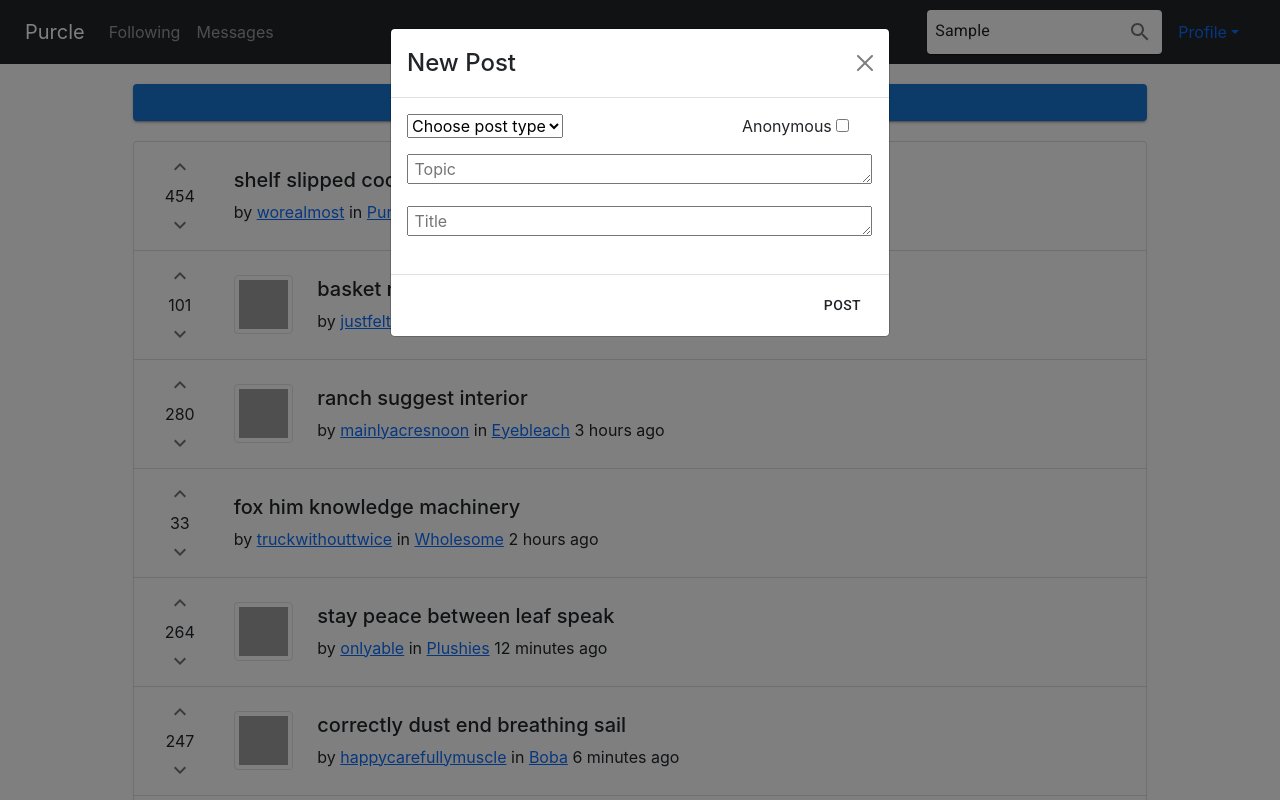
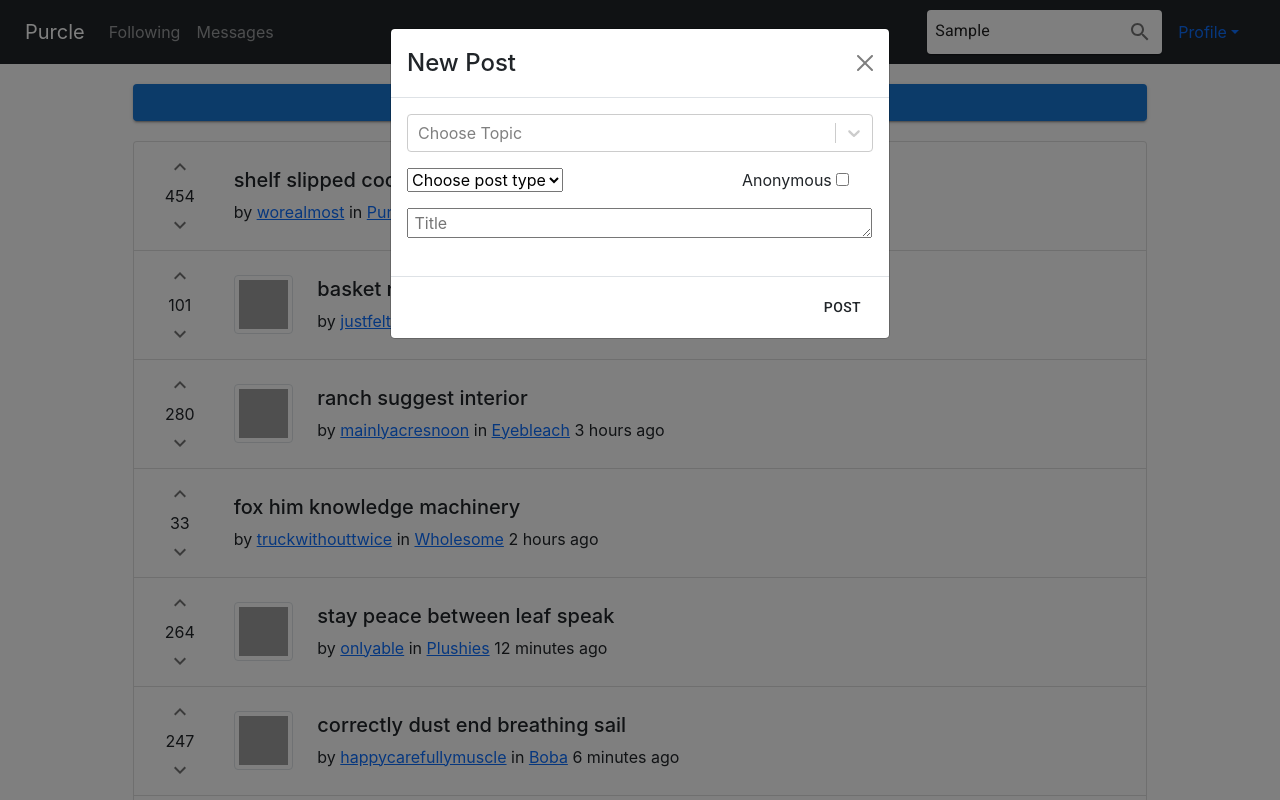
Before and after one commit to ldavid19/Purcle, a React (Create React App) app in the folder frontend/: page / in a window 1280 px wide. Both pictures are taken after typing "Sample" into the empty fields and a click on the button "CREATE NEW POST". Shown: the top 800 px of the page. Built offline with nearby package versions, Linux system fonts and the light colour scheme; grey boxes are pictures that could not be loaded; the HTML template or start-up script is replaced by a standard one.

Commit message:
added topic search in Create Post

```diff
--- a/frontend/src/components/Post/NewPost.js
+++ b/frontend/src/components/Post/NewPost.js
@@ -1,16 +1,22 @@
 import { useState } from "react";
 import React from 'react';
-
-import { Modal, Col, Row, Buttom, Image } from "react-bootstrap";
+import Select from 'react-select';
+import Creatable from 'react-select/creatable';
+import { Modal, Col, Row, Image } from "react-bootstrap";
 import { Button } from '@mui/material';
 
-function errorMessage(title, type, text, image) {
+function errorMessage(title, type, text, topic) {
     let message = "";
+    if (topic === null || topic.label === null) {
+        message = message + "Please choose topic.\n";
+    } else if (topic.label.length < 1) {
+        message = message + "Please choose topic.\n";
+    }
     if (type.localeCompare("Image") !== 0 && type.localeCompare("Text") !== 0) {
-        message = "A post type needs to be selected.\n";
+        message = message + "Please choose a post type.\n";
     }
     if (title.length === 0) {
-        message = message + "Your post needs a title.\n";
+        message = message + "Please insert title.\n";
     }
     if (type.localeCompare("Text") === 0 && text.length === 0) {
         message = message + "Please insert text.\n";
@@ -25,22 +31,15 @@ function errorMessage(title, type, text, image) {
     && text.substring(text.length - 5, text.length).localeCompare(".jpeg") !== 0) {
         message = message + "Filetype not supported.\n";
     }
-    message = message + text;
     return message;
 }
 
 function NewPost() {
 
-    const options = [
-        {id: 'birbs', name: 'birbs'},
-        {id: 'cooking', name: 'cooking'},
-        {id: 'purdue', name: 'purdue'}
-    ]
-
     const [show, setShow] = useState(false);
 
     const handleSubmit = () =>{
-        setError(errorMessage(title, type, text, image));
+        setError(errorMessage(title, type, text, topic));
     }
 
     const [error, setError] = React.useState("");
@@ -52,6 +51,7 @@ function NewPost() {
         setText("");
         setType("");
         setError("");
+        setTopic("");
         setChecked(false);
     }
     const handleShow = () => {
@@ -86,6 +86,29 @@ function NewPost() {
         setText("");
     };
 
+    const [topic, setTopic] = React.useState(null);
+    const handleTopicChange = ev => {
+        setTopic(ev);
+        //topics.sort(function(a, b){return b.value-a.value});
+    }
+
+    var topics = [
+        {label: 'birding', value: 999},
+        {label: 'cooking', value: 700},
+        {label: 'botany', value: 85},
+        {label: 'birds', value: 69},
+        {label: 'cs', value: 5},
+        {label: 'purdue', value: 1},
+    ]
+
+    const formatOptionLabel = ({ label, value }) => (
+        <Row>
+            <Col>{label}</Col>
+            <Col></Col>
+            <Col>{value}</Col>
+        </Row>
+    );
+
     return (
         <>
             <Button variant="contained" onClick={handleShow}>
@@ -97,6 +120,16 @@ function NewPost() {
             </Modal.Header>
             <Modal.Body>
                 <Row>
+                    <Creatable
+                        value={topic}
+                        options={topics}
+                        onChange={handleTopicChange}
+                        placeholder="Choose Topic"
+                        formatOptionLabel={formatOptionLabel}
+                    />
+                    <p></p>
+                </Row>
+                <Row>
                 <Col>
                     <select onChange={handleTypeChange}>
                         <option type="default" selected disabled hidden>Choose post type</option>
@@ -107,7 +140,6 @@ function NewPost() {
                 </Col>
 
                 <Col>
-
                 </Col>
 
                 <Col>
@@ -120,20 +152,6 @@ function NewPost() {
                     {' '}
                 </Col>
                 </Row>
-
-                <p></p>
-
-
-                <textarea
-                    name="topic"
-                    placeholder=" Topic"
-                    value={title || ""}
-                    onChange={handleTitleChange}
-                    style={{width:"465px"}}
-                    maxlength="100"
-                    rows={1}
-                    cols={5}
-                />
 
                 <p></p>
                 <textarea
```
